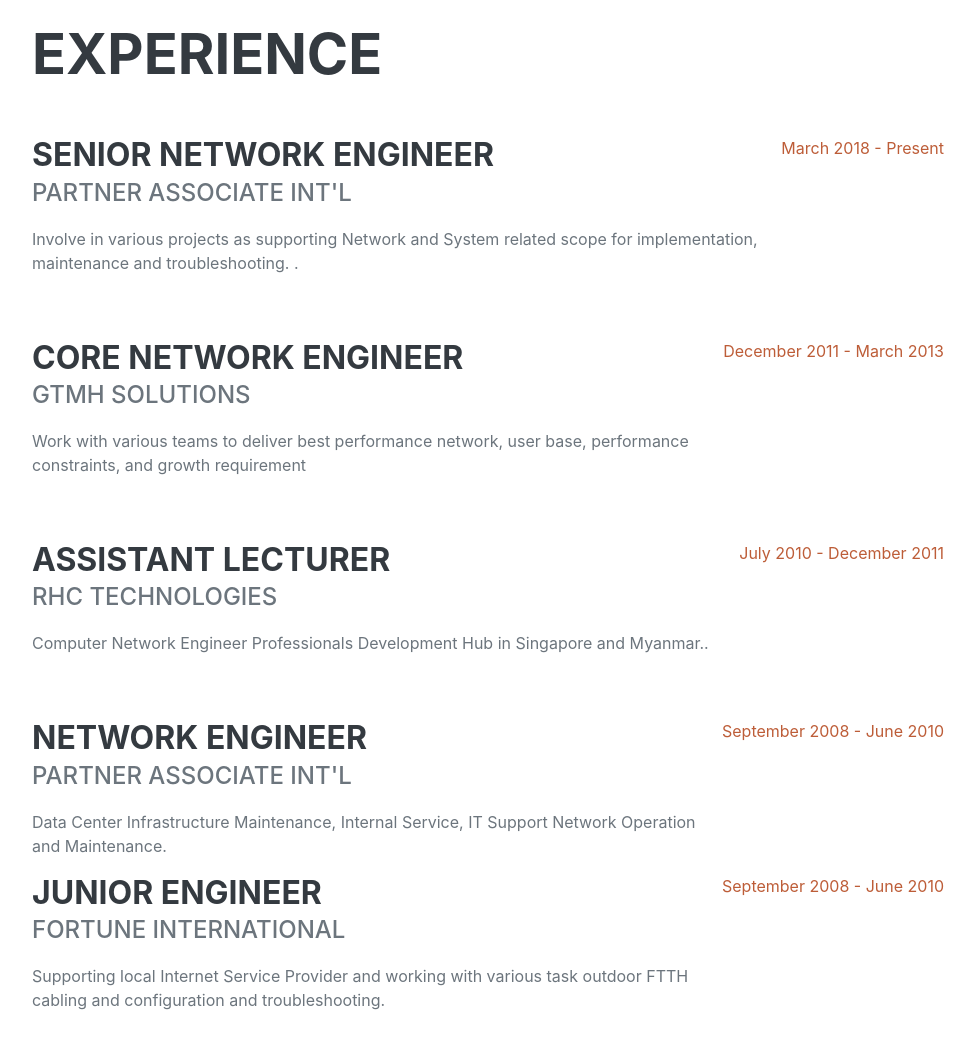
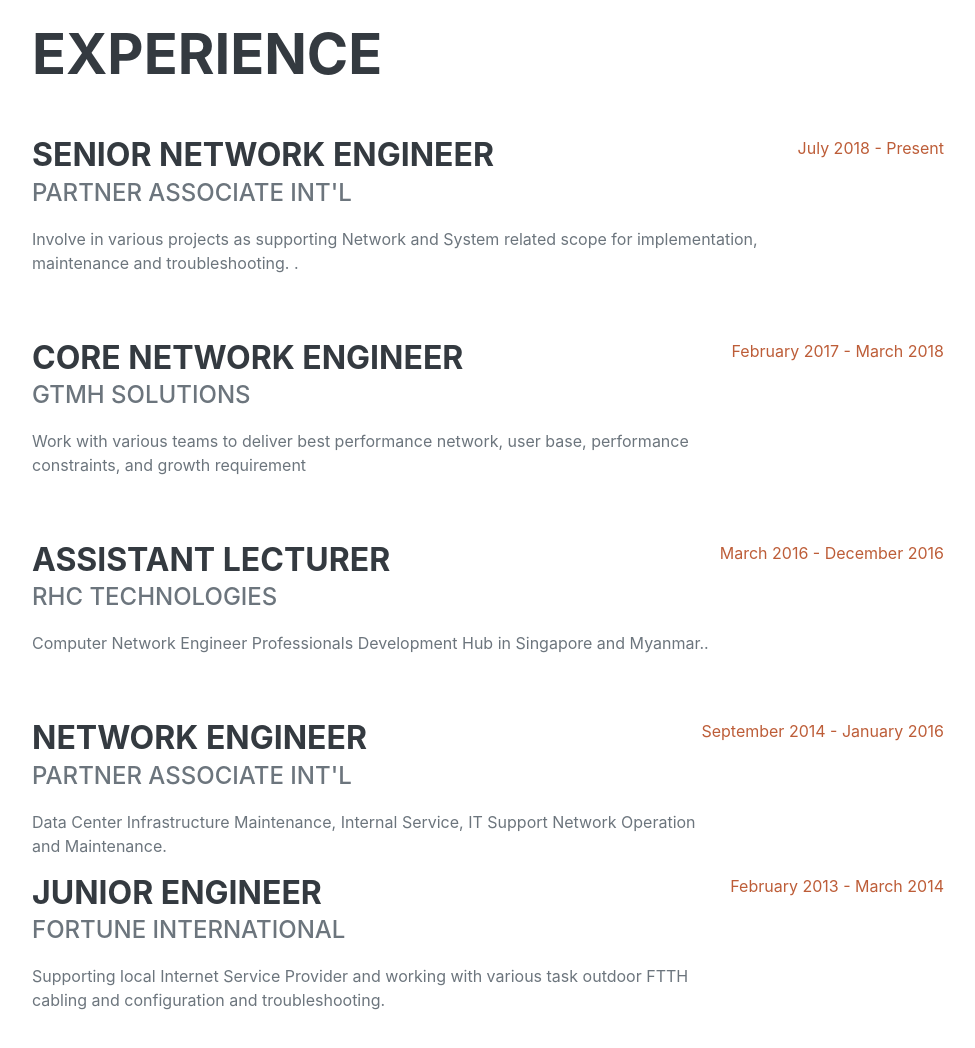
Before and after one commit to khaung/profile, a plain HTML site: page index.html in a window 1280 px wide. Shown: the part 860-1908 px from the top of the page, without its empty margins (288-1263 px from the left). Drawn offline with nearby package versions, Linux system fonts and the light colour scheme; a web font is replaced by a local one.

Commit message:
correct job timeframe

```diff
--- a/index.html
+++ b/index.html
@@ -67,7 +67,7 @@
                             <div class="subheading mb-3"> Partner Associate Int'l</div>
                             <p>Involve in various projects as supporting Network and System related scope for implementation, maintenance and troubleshooting. .</p>
                         </div>
-                        <div class="flex-shrink-0"><span class="text-primary">March 2018 - Present</span></div>
+                        <div class="flex-shrink-0"><span class="text-primary">July 2018 - Present</span></div>
                     </div>
                     <div class="d-flex flex-column flex-md-row justify-content-between mb-5">
                         <div class="flex-grow-1">
@@ -76,7 +76,7 @@
                             <p> Work with various teams to deliver best performance network, user base, performance constraints, and growth requirement
                             </p>
                         </div>
-                        <div class="flex-shrink-0"><span class="text-primary">December 2011 - March 2013</span></div>
+                        <div class="flex-shrink-0"><span class="text-primary">February 2017 - March 2018</span></div>
                     </div>
                     <div class="d-flex flex-column flex-md-row justify-content-between mb-5">
                         <div class="flex-grow-1">
@@ -84,7 +84,7 @@
                             <div class="subheading mb-3">RHC Technologies</div>
                             <p> Computer Network Engineer Professionals Development Hub in Singapore and Myanmar..</p>
                         </div>
-                        <div class="flex-shrink-0"><span class="text-primary">July 2010 - December 2011</span></div>
+                        <div class="flex-shrink-0"><span class="text-primary">March 2016 - December 2016</span></div>
                     </div>
                     <div class="d-flex flex-column flex-md-row justify-content-between">
                         <div class="flex-grow-1">
@@ -92,7 +92,7 @@
                             <div class="subheading mb-3">Partner Associate Int'l</div>
                             <p>Data Center Infrastructure Maintenance, Internal Service, IT Support Network Operation and Maintenance.</p>
                         </div>
-                        <div class="flex-shrink-0"><span class="text-primary">September 2008 - June 2010</span></div>
+                        <div class="flex-shrink-0"><span class="text-primary">September 2014 - January 2016</span></div>
                     </div>
                     <div class="d-flex flex-column flex-md-row justify-content-between">
                         <div class="flex-grow-1">
@@ -100,7 +100,7 @@
                             <div class="subheading mb-3">Fortune International</div>
                             <p>Supporting local Internet Service Provider and working with various task outdoor FTTH cabling and configuration and troubleshooting.</p>
                         </div>
-                        <div class="flex-shrink-0"><span class="text-primary">September 2008 - June 2010</span></div>
+                        <div class="flex-shrink-0"><span class="text-primary">February 2013 - March 2014</span></div>
                     </div>
                 </div>
             </section>
```
